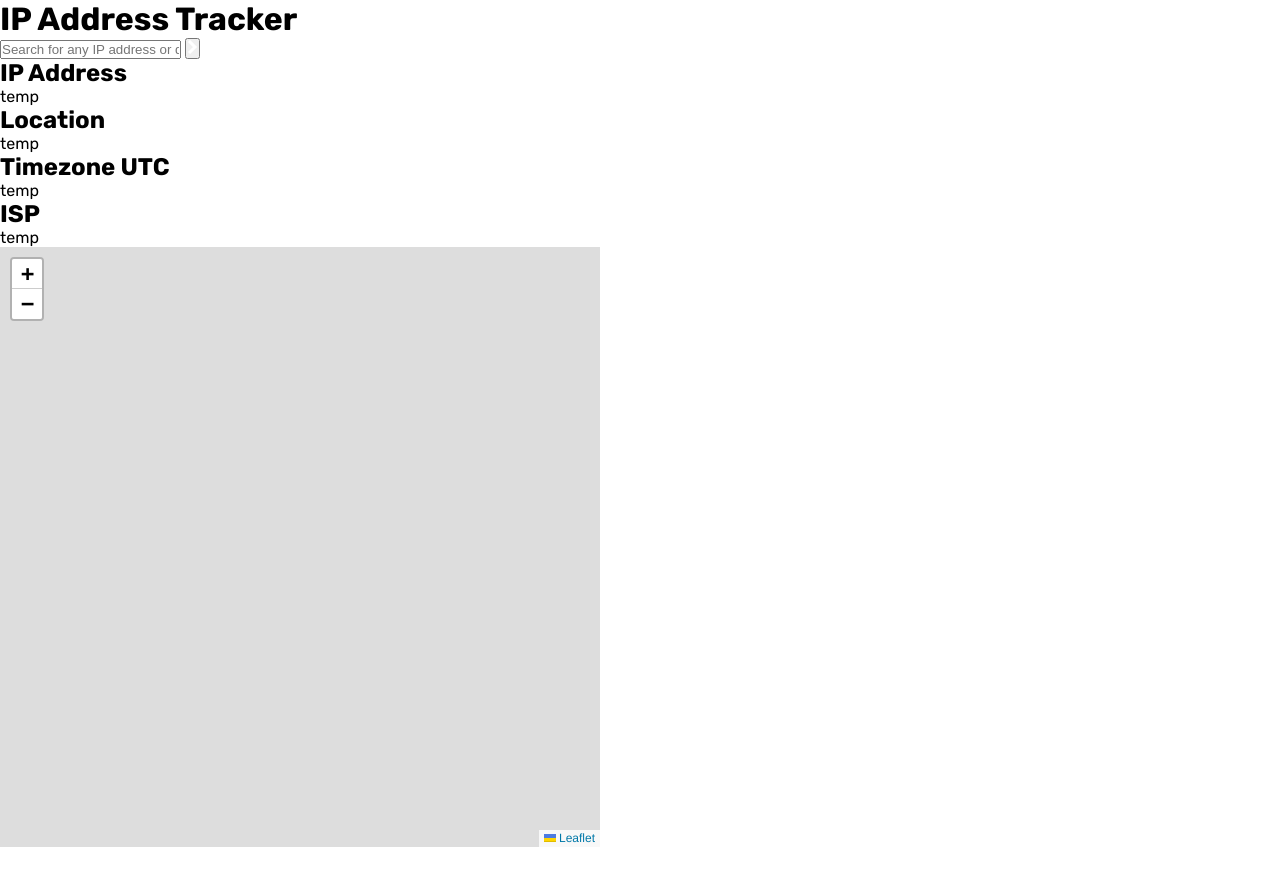
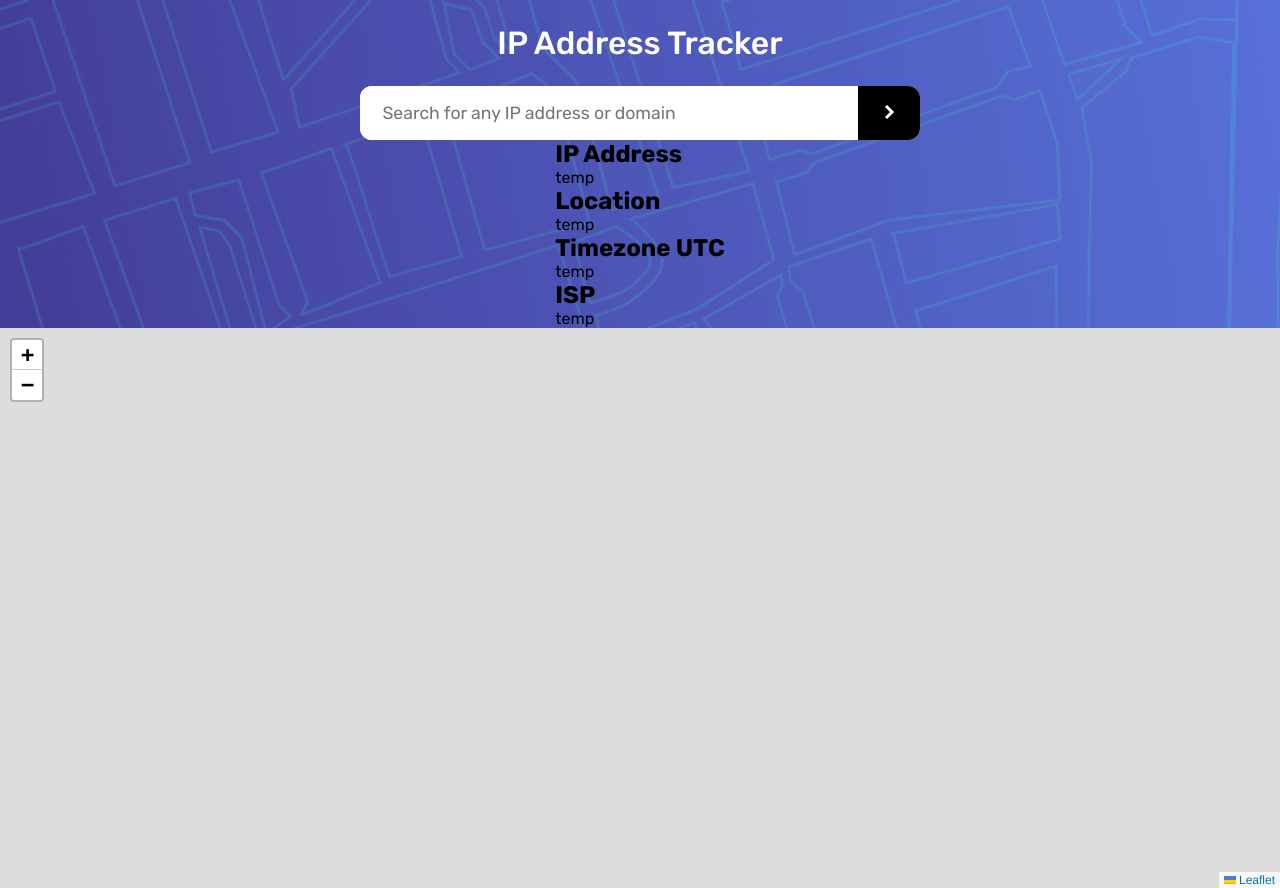
Before and after one commit to RayaneBengaoui/FM_challenge16_IP_Adress_Tracker, a plain HTML site: page index.html in a window 1280 px wide. Before the commit the page ends 847 px from the top, so only its background shows below. Drawn offline with nearby package versions, Linux system fonts and the light colour scheme; no server answers.

Commit message:
Styling header

```diff
--- a/app.js
+++ b/app.js
@@ -1,9 +1,17 @@
 // DOM Elements
 var map = L.map("map-container");
+
 const ipText = document.querySelector(".ip");
 const locationText = document.querySelector(".location");
 const timezoneText = document.querySelector(".timezone");
 const ispText = document.querySelector(".isp");
+
+const ipInput = document.querySelector("input");
+const searchButton = document.querySelector("button");
+
+searchButton.addEventListener("click", () => {
+  getIpData(ipInput.value);
+});
 
 L.tileLayer("https://{s}.tile.openstreetmap.org/{z}/{x}/{y}.png", {
   attribution:
@@ -38,7 +46,6 @@ async function getOwnIp() {
 
 async function getIpData(ip) {
   const key = await getToken();
-  console.log("");
 
   if (ip === undefined) {
     ip = await getOwnIp();
@@ -53,16 +60,11 @@ async function getIpData(ip) {
     isp,
   } = await ipfyRequest.json();
 
+  // Updating UI
   setMapLocation(map, lat, lng);
   updateInfo(ip, country, region, city, timezone, isp);
+
+  ipInput.value = "";
 }
 
-setTimeout(getIpData(), 1000);
-
-// getOwnIp();
-
-let ip_adress = "";
-
-// async function getIpInformation() {
-//   const dataFetch = await fetch(ipfy_fetch_link);
-// }
+// setTimeout(getIpData(), 1000);
--- a/styles.css
+++ b/styles.css
@@ -10,7 +10,51 @@ html {
   font-family: "Rubik", sans-serif;
 }
 
+h1 {
+  color: white;
+  font-weight: 500;
+  margin: 1.5rem 0;
+}
+
+header {
+  min-height: 30vh;
+  background: url("./images/pattern-bg.png");
+  background-repeat: no-repeat;
+  background-size: cover;
+  display: flex;
+  flex-direction: column;
+  justify-content: center;
+  align-items: center;
+}
+
+.input-container {
+  background-color: white;
+  width: 35rem;
+  height: 3.4rem;
+  border-radius: 12px;
+  display: flex;
+  justify-content: space-between;
+  overflow: hidden;
+}
+
+input {
+  border: none;
+  outline: none;
+  font-family: inherit;
+  font-size: 1.1rem;
+  padding-left: 1.4rem;
+  width: 89%;
+}
+
+button {
+  width: 11%;
+  height: 100%;
+  outline: none;
+  border: none;
+  background-color: black;
+  cursor: pointer;
+}
+
 #map-container {
-  width: 600px;
-  height: 600px;
+  min-height: 70vh;
 }
```
